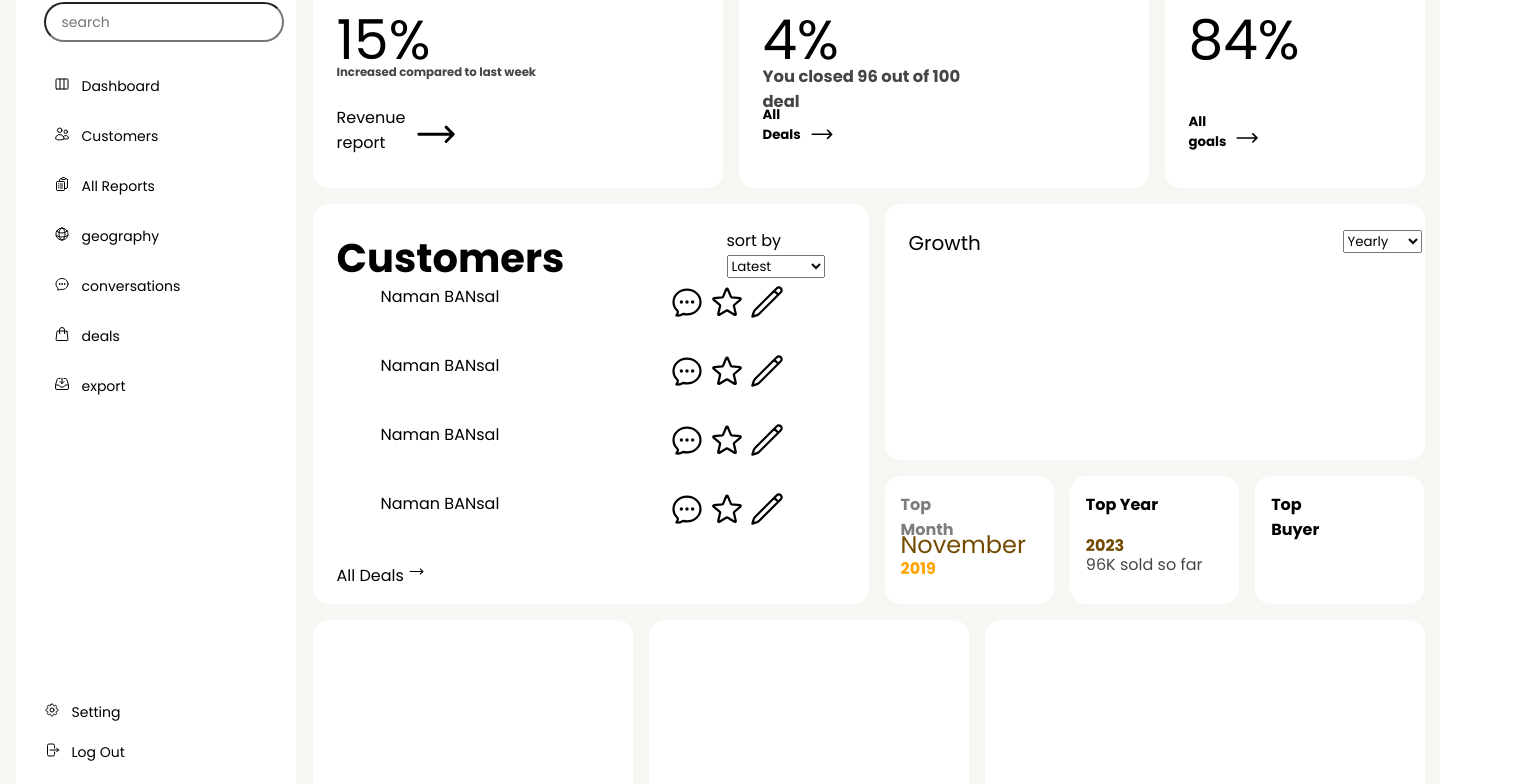
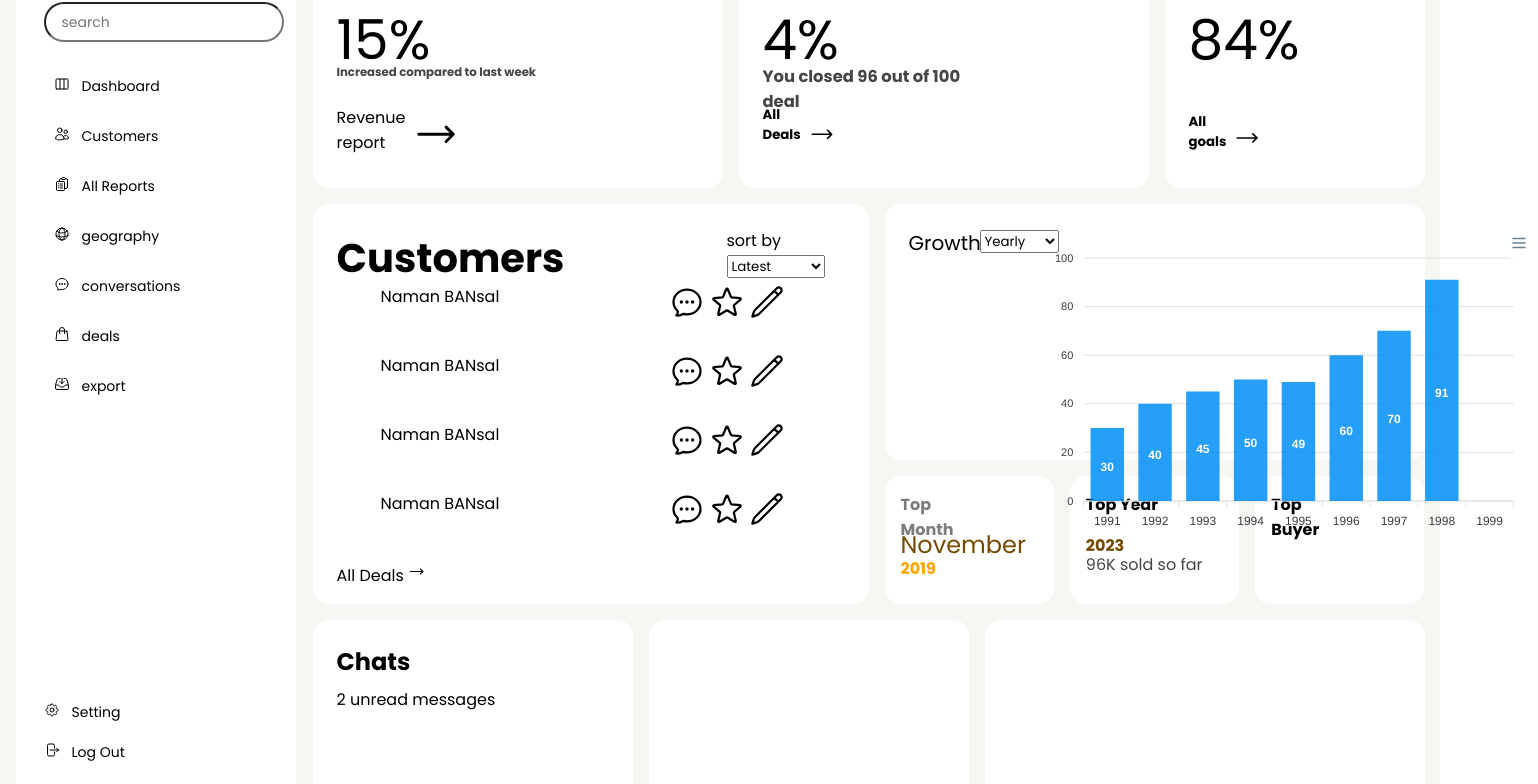
Before and after one commit to NamanBansal1996/orangefarm, a React (Create React App) app: page / in a window 1280 px wide. Shown: the part 90-874 px from the top of the page, 1538 px wide, since content can reach past the window. Built offline with nearby package versions, Linux system fonts and the light colour scheme.

Commit message:
graph added

```diff
--- a/src/component/Row2.js
+++ b/src/component/Row2.js
@@ -1,7 +1,25 @@
-import React from 'react'
+import React, { useState } from 'react'
 import './row2.css';
+import Chart from "react-apexcharts";
 
 export default function Row2() {
+  const[state,setState]= useState({
+    options: {
+      chart: {
+        id: "basic-bar"
+      },
+      xaxis: {
+        categories: [1991, 1992, 1993, 1994, 1995, 1996, 1997, 1998, 1999]
+      }
+    },
+    series: [
+      {
+        name: "series-1",
+        data: [30, 40, 45, 50, 49, 60, 70, 91]
+      }
+    ]
+  }
+  )
   return (
       <div className='row2'>
         <div className='widget1'>
@@ -124,7 +142,14 @@ export default function Row2() {
                     <option value="option3">Monthly</option>
                     <option value="option3">Daily</option>
                 </select></div>
+                <Chart
+              options={state.options}
+              series={state.series}
+              type="bar"
+              width="500"
+            />
               </div>
+
           </div>
           <div className='frame1'>
             <div className='month'>
--- a/src/component/Row3.js
+++ b/src/component/Row3.js
@@ -4,7 +4,15 @@ import './row3.css';
 export default function Row3() {
   return (
     <div className='row3'>
-      <div className='chats'></div>
+      <div className='chats'>
+        <div className='heading'>
+          <h2>Chats</h2>
+          <p>2 unread messages</p>
+        </div>
+        <div className='customers'>
+
+        </div>
+      </div>
       <div className='states'></div>
       <div className='deals'></div>
 
--- a/src/component/row3.css
+++ b/src/component/row3.css
@@ -12,12 +12,29 @@ display: flex;
 
 }
 .row3 .chats{
-    width: 320px;
+width: 320px;
 height: 256px;
 padding: 24px;
 border-radius: 16px;
 gap: 8px;
 background-color: white;
+display: flex;
+flex-direction: column;
+}
+.row3 .chats .heading{
+    width: 272px;
+height: 65px;
+padding: 0px 0px 16px 0px;
+display: flex;
+flex-direction: column;
+gap: 8px
+
+}
+.row3 .chats .customers{
+    width: 272px;
+height: 56px;
+margin: 0px 0px 1px 0px;
+gap: 8px;
 
 }
 .row3 .states{
```
